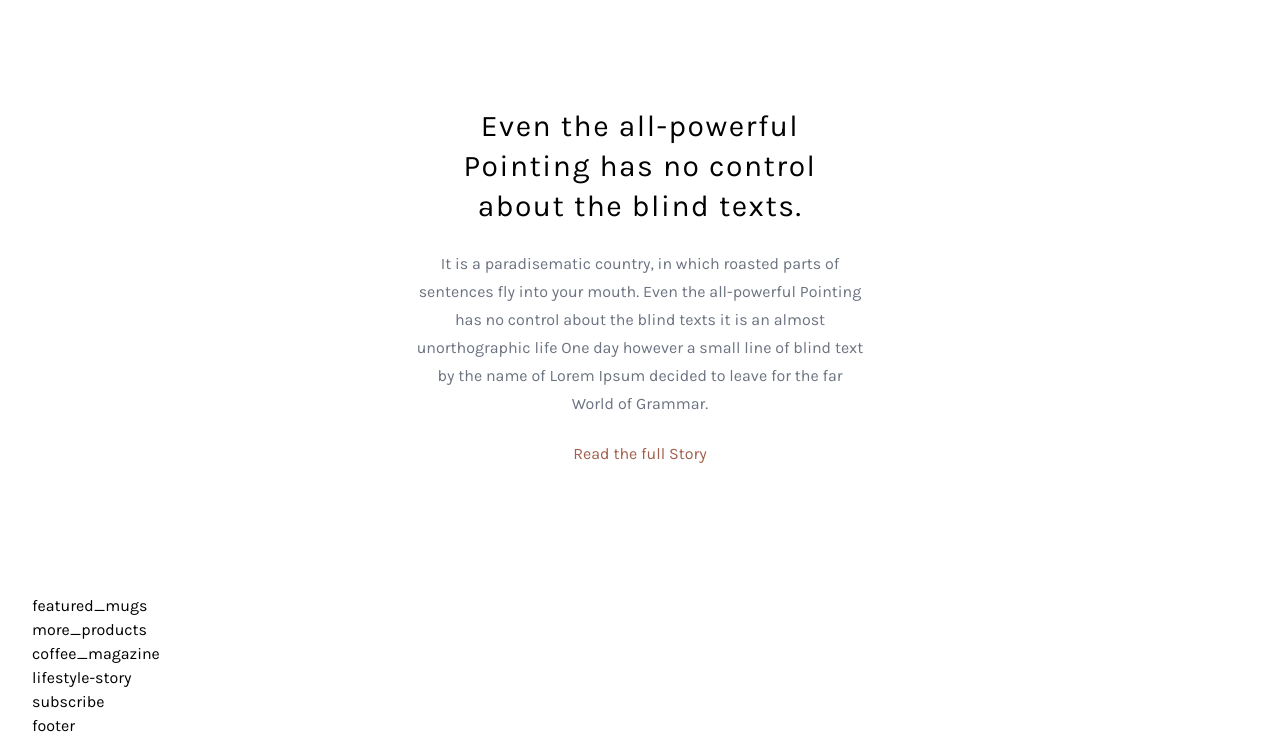
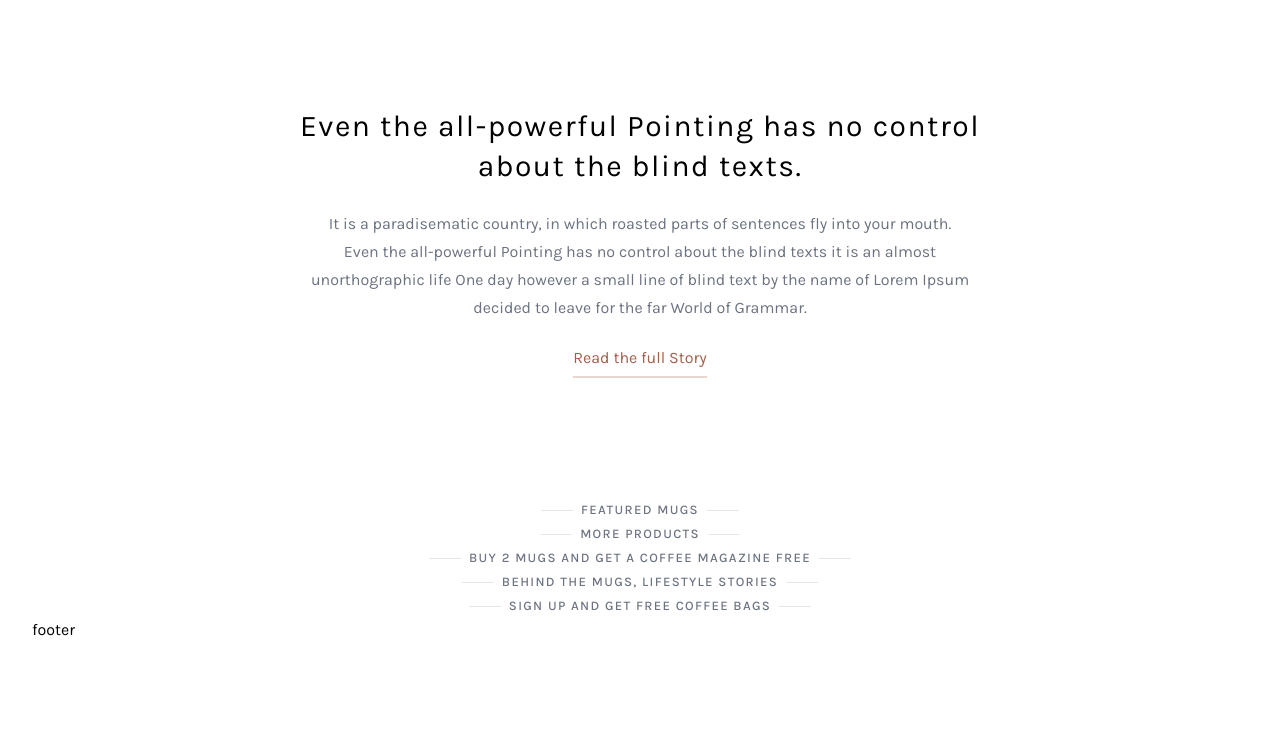
Before and after one commit to yendoan2001/TheCoffee_TailwindCSS, a website: page src/index.html in a window 1280 px wide. Shown: the part 636-1374 px from the top of the page. After the commit the page ends 1278 px from the top, so only its background shows below. Drawn offline with Linux system fonts and the light colour scheme.

Commit message:
add subheadline

```diff
--- a/src/index.html
+++ b/src/index.html
@@ -80,35 +80,57 @@
             </div>
             <div class="coffee-story">
                 <div class="flex justify-center items-center ">
-                    <div class="text-center py-32 px-96">
+                    <div class="text-center px-16 lg:px-32 xl:px-64 py-32 2xl:px-96">
                         <div class="text-3xl leading-10 tracking-wider mb-6">Even the all-powerful Pointing has no
                             control about the blind texts.
                         </div>
                         <div class="text-gray-500 mb-6 leading-7">It is a paradisematic country, in which roasted parts
-                            of sentences fly into your mouth. Even the all-powerful Pointing has no control about the
+                            of sentences fly into your mouth. <br>
+                            Even the all-powerful Pointing has no control about the
                             blind texts it is an almost unorthographic life One day however a small line of blind text
                             by the name of Lorem Ipsum decided to leave for the far World of Grammar.
                         </div>
-                        <div>
-                            <a class="text-coffee-400 hover:text-coffee-600 " href="">Read the full Story</a>
+                        <div class="">
+                            <a class="relative text-coffee-400 hover:text-coffee-600 cursor-pointer after:absolute after:bg-coffee-50 hover:after:bg-coffee-400 after:h-0.5 after:top-7 after:left-0 after:w-full"
+                               href="">Read the full Story</a>
                         </div>
                     </div>
                 </div>
             </div>
             <div class="featured-mugs">
-                featured_mugs
+                <div class="flex justify-center items-center">
+                    <div class="ct-subheadline-decor-line"></div>
+                    <div class="ct-subheadline-label">Featured mugs</div>
+                    <div class="ct-subheadline-decor-line"></div>
+                </div>
             </div>
             <div class="more-products">
-                more_products
+                <div class="flex justify-center items-center">
+                    <div class="ct-subheadline-decor-line"></div>
+                    <div class="ct-subheadline-label">More products</div>
+                    <div class="ct-subheadline-decor-line"></div>
+                </div>
             </div>
             <div class="coffee-magazine">
-                coffee_magazine
+                <div class="flex justify-center items-center">
+                    <div class="ct-subheadline-decor-line"></div>
+                    <div class="ct-subheadline-label">BUY 2 MUGS AND GET A COFFEE MAGAZINE FREE</div>
+                    <div class="ct-subheadline-decor-line"></div>
+                </div>
             </div>
             <div class="lifestyle-story">
-                lifestyle-story
+                <div class="flex justify-center items-center">
+                    <div class="ct-subheadline-decor-line"></div>
+                    <div class="ct-subheadline-label">BEHIND THE MUGS, LIFESTYLE STORIES</div>
+                    <div class="ct-subheadline-decor-line"></div>
+                </div>
             </div>
             <div class="subscribe">
-                subscribe
+                <div class="flex justify-center items-center">
+                    <div class="ct-subheadline-decor-line"></div>
+                    <div class="ct-subheadline-label">SIGN UP AND GET FREE COFFEE BAGS</div>
+                    <div class="ct-subheadline-decor-line"></div>
+                </div>
             </div>
         </main>
         <div class="footer bg-[url('../public/img/slider-bg.jpeg')]">
--- a/src/input.css
+++ b/src/input.css
@@ -20,3 +20,11 @@
 .ct-top-menu-expanded {
     @apply absolute top-10 bg-white w-full z-50 text-center
 }
+
+.ct-subheadline-decor-line {
+    @apply w-8 h-px bg-gray-200
+}
+
+.ct-subheadline-label {
+    @apply uppercase text-gray-500 mx-2 font-medium tracking-widest text-[13px]
+}
```
Also changed, not shown: dist/output.css, public/output.css (deleted).
